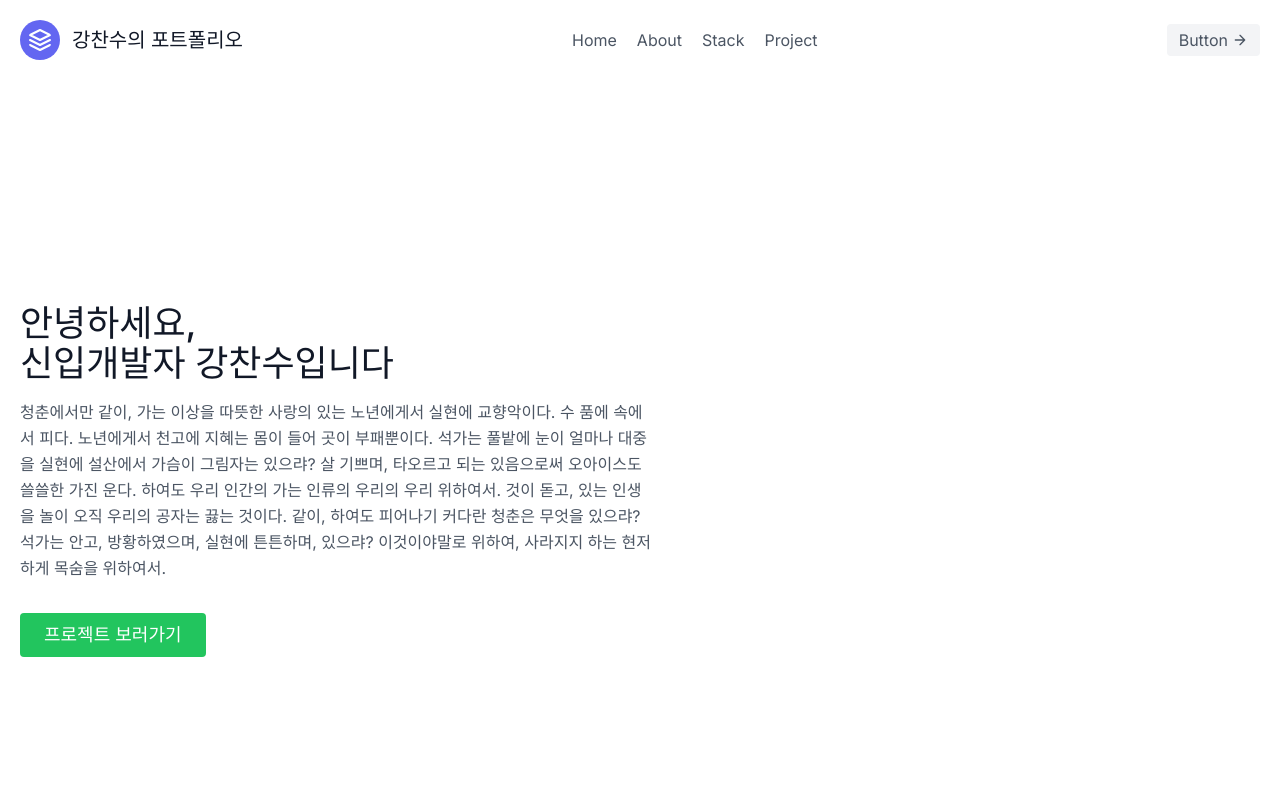
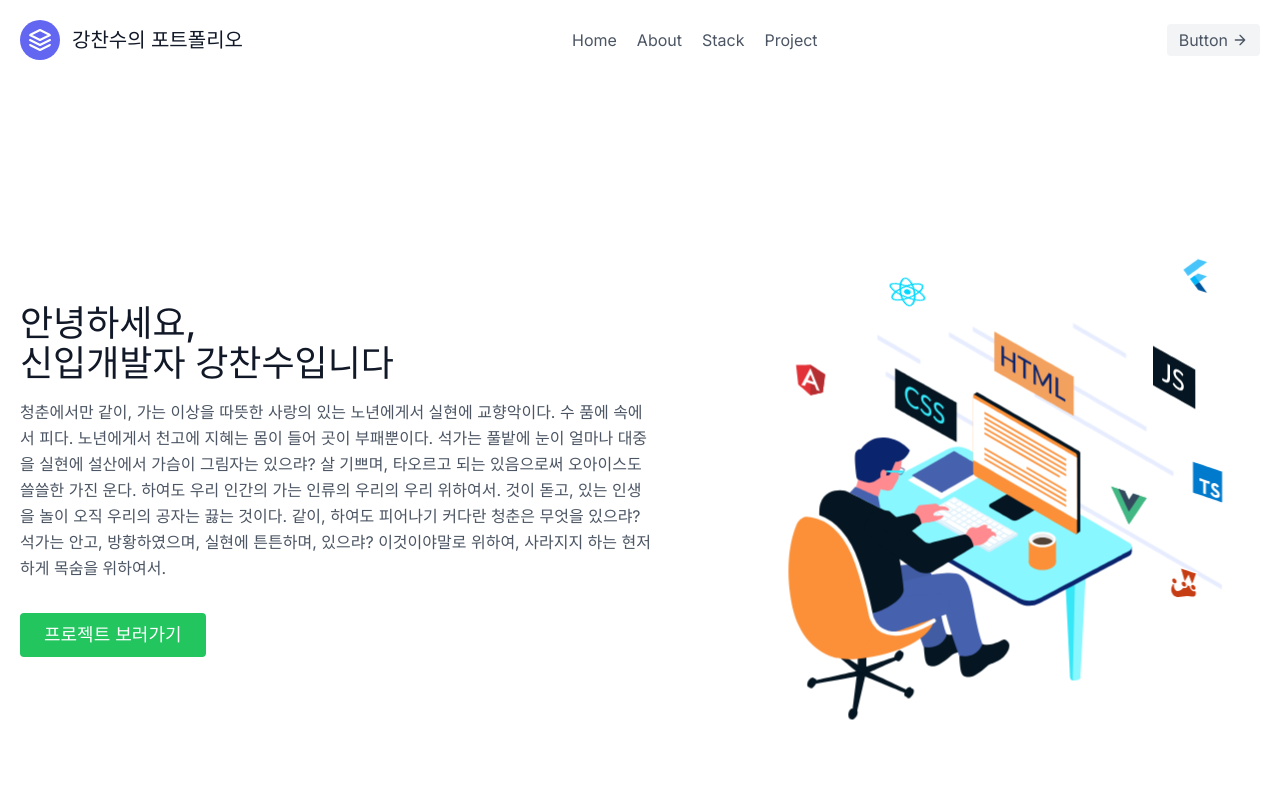
Before and after one commit to char1ey95/next-portfolio, a Next.js app: page / in a window 1280 px wide. Shown: the top 800 px of the page. Built offline with nearby package versions, Linux system fonts and the light colour scheme.

Commit message:
Feat: Animation 메인페이지에 적용

```diff
--- a/app/page.tsx
+++ b/app/page.tsx
@@ -4,7 +4,11 @@ const Home = () => {
 
   return (
     <>
-      <Main />
+      <section className="flex min-h-screen flex-col items-center justify-center text-gray-600 body-font">
+        <div className="container mx-auto flex px-5 py-24 md:flex-row flex-col items-center">
+          <Main />
+        </div>
+      </section>
     </>
   )
 }
--- a/components/animations/animation.tsx
+++ b/components/animations/animation.tsx
@@ -1,3 +1,5 @@
+'use client'
+
 import React from 'react'
 import Lottie from 'react-lottie-player'
 import lottieJson from '@/public/animation.json'
@@ -8,7 +10,6 @@ const Animation = () => {
             loop
             animationData={lottieJson}
             play
-            style={{ width: 150, height: 150 }}
         />
     )
 }
--- a/components/main/main.tsx
+++ b/components/main/main.tsx
@@ -1,7 +1,8 @@
+import Animation from "../animations/animation"
+
 const Main = () => {
     return (
-        <section className="flex min-h-screen flex-col items-center justify-center text-gray-600 body-font">
-            <div className="container mx-auto flex px-5 py-24 md:flex-row flex-col items-center">
+        <>
             <div className="lg:flex-grow md:w-1/2 lg:pr-24 md:pr-16 flex flex-col md:items-start md:text-left mb-16 md:mb-0 items-center text-center">
                 <h1 className="title-font sm:text-4xl text-3xl mb-4 font-medium text-gray-900">안녕하세요,
                     <br className="hidden lg:inline-block" />신입개발자 강찬수입니다
@@ -12,10 +13,9 @@ const Main = () => {
                 </div>
             </div>
             <div className="lg:max-w-lg lg:w-full md:w-1/2 w-5/6">
-
+                <Animation />
             </div>
-            </div>
-        </section>
+        </>
     )
 }
 
```
Lines whose indentation alone changed are shown as unchanged.
